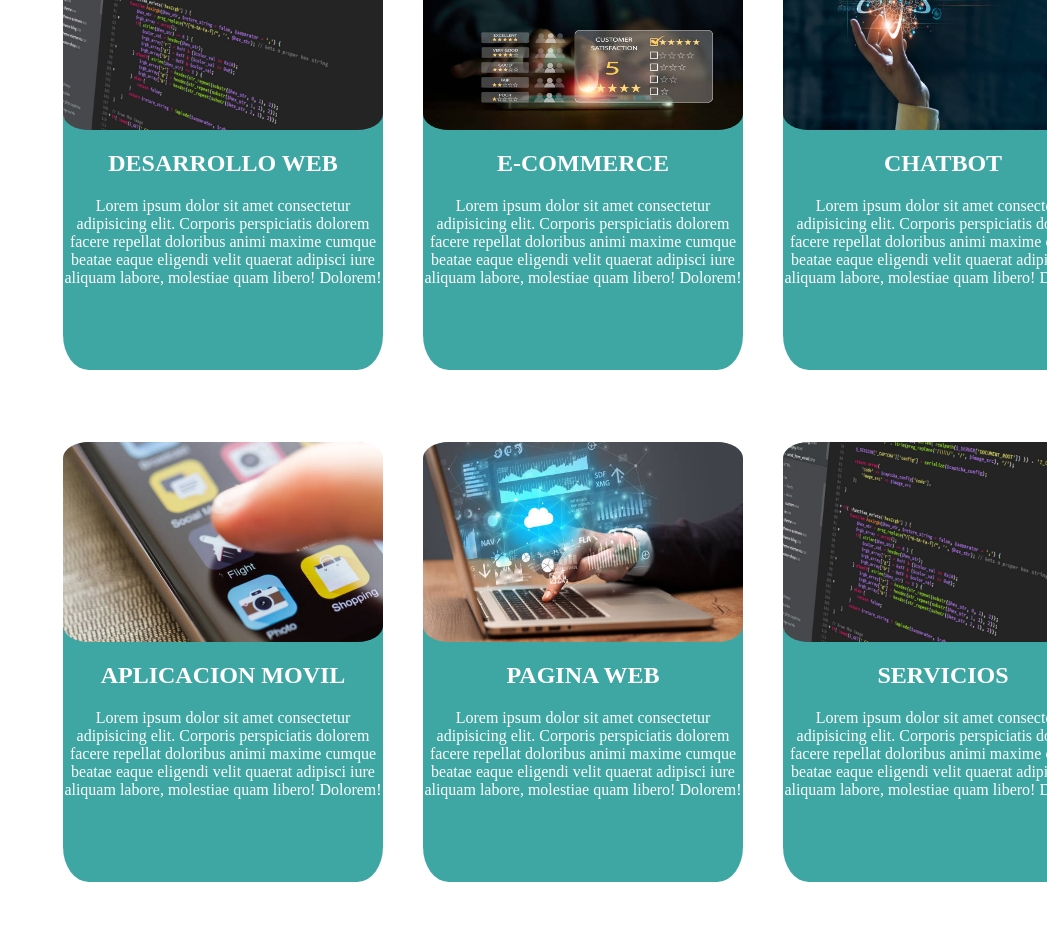
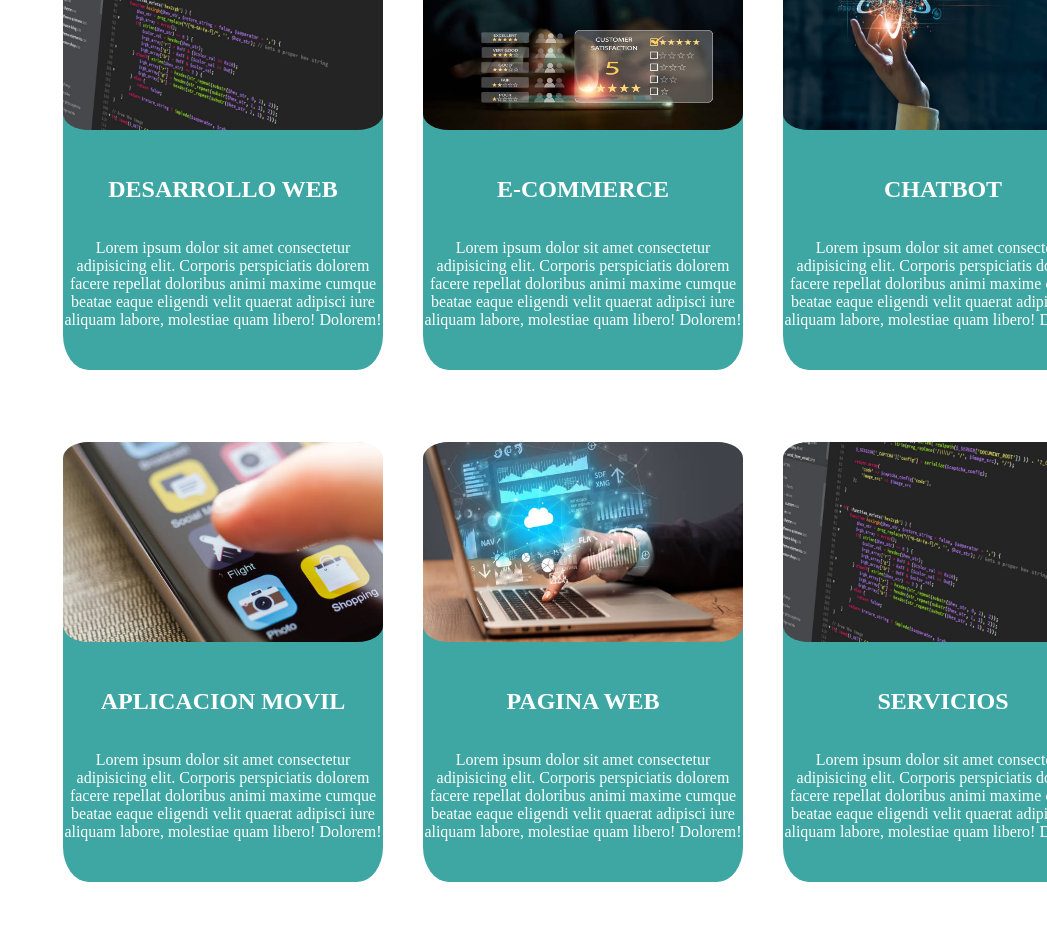
Before and after one commit to MemoAllighieri/EtereoIt-Web, an Angular app: page / in a window 1280 px wide. Shown: the part 2880-3822 px from the top of the page, without its empty margins (233-1280 px from the left). Built offline with nearby package versions, Linux system fonts and the light colour scheme.

Commit message:
regular tamaño de imagenes

```diff
--- a/src/app/main/home/ourservices/ourservices.component.css
+++ b/src/app/main/home/ourservices/ourservices.component.css
@@ -25,7 +25,7 @@ h1{
  }
 
 
- .servicios{
+ .services{
     display: flex;
     flex-direction: column;
     width: 40vh;
@@ -33,8 +33,6 @@ h1{
     background-color: #3EA7A4;
     margin: 2.5vh;
     border-radius: 8%;
-    text-align: center;
-    color: white;
  }
 
  img{
@@ -43,3 +41,11 @@ h1{
     height: 25vh;
     border-radius: 8%;
  }
+ .textservices{
+   display: flex;
+   flex-direction: column;
+   text-align: center;
+   color: white;
+   justify-content: center;
+   height: 30vh;
+ }
--- a/src/app/main/home/ourservices/ourservices.component.html
+++ b/src/app/main/home/ourservices/ourservices.component.html
@@ -4,33 +4,30 @@
 
         <div class="box">
 
-            <div class="servicios">
+            <div class="services">
 
                 <img src="../../../../assets/images/ourservices/webdevelop.jpg" alt="desarrollo web">
 
-                <div>
+                <div class="textservices">
                     <h2>DESARROLLO WEB</h2>
-
                     <p>Lorem ipsum dolor sit amet consectetur adipisicing elit. Corporis perspiciatis dolorem facere repellat doloribus animi maxime cumque beatae eaque eligendi velit quaerat adipisci iure aliquam labore, molestiae quam libero! Dolorem!</p>
                 </div>
             </div>
 
-            <div class="servicios">
+            <div class="services">
 
                 <img src="../../../../assets/images/ourservices/ecommerce.jpg" alt="e-commerce">
-                <div>
+                    <div class="textservices">
                         <h2>E-COMMERCE</h2>
-
                         <p>Lorem ipsum dolor sit amet consectetur adipisicing elit. Corporis perspiciatis dolorem facere repellat doloribus animi maxime cumque beatae eaque eligendi velit quaerat adipisci iure aliquam labore, molestiae quam libero! Dolorem!</p>
                     </div>
             </div>
 
-            <div class="servicios">
+            <div class="services">
 
                 <img src="./../../../../assets/images/ourservices/chatbot.jpg" alt="chat bot">
-                <div>
+                    <div class="textservices">
                         <h2>CHATBOT</h2>
-
                         <p>Lorem ipsum dolor sit amet consectetur adipisicing elit. Corporis perspiciatis dolorem facere repellat doloribus animi maxime cumque beatae eaque eligendi velit quaerat adipisci iure aliquam labore, molestiae quam libero! Dolorem!</p>
                     </div>
             </div>
@@ -38,33 +35,30 @@
 
         <div class="box">
 
-            <div class="servicios">
+            <div class="services">
 
                 <img src="./../../../../assets/images/ourservices/mobileapp.jpg" alt="APLICACION MOVIL">
-                <div>
+                    <div class="textservices">
                         <h2>APLICACION MOVIL</h2>
-
                         <p>Lorem ipsum dolor sit amet consectetur adipisicing elit. Corporis perspiciatis dolorem facere repellat doloribus animi maxime cumque beatae eaque eligendi velit quaerat adipisci iure aliquam labore, molestiae quam libero! Dolorem!</p>
                      </div>
             </div>
 
-            <div class="servicios">
+            <div class="services">
 
                 <img src="./../../../../assets/images/ourservices/webpage.jpg" alt="PAGINA WEB">
-                    <div>
+                    <div class="textservices">
                         <h2>PAGINA WEB</h2>
-
                         <p>Lorem ipsum dolor sit amet consectetur adipisicing elit. Corporis perspiciatis dolorem facere repellat doloribus animi maxime cumque beatae eaque eligendi velit quaerat adipisci iure aliquam labore, molestiae quam libero! Dolorem!</p>
                     </div>
 
             </div>
 
-            <div class="servicios">
+            <div class="services">
 
                 <img src="./../../../../assets/images/ourservices/webdevelop.jpg" alt="SERVICIOS DE DESARROLLO">
-                <div>
+                    <div class="textservices">
                         <h2>SERVICIOS</h2>
-
                         <p>Lorem ipsum dolor sit amet consectetur adipisicing elit. Corporis perspiciatis dolorem facere repellat doloribus animi maxime cumque beatae eaque eligendi velit quaerat adipisci iure aliquam labore, molestiae quam libero! Dolorem!</p>
                     </div>
             </div>
```
Lines whose indentation alone changed are shown as unchanged.
